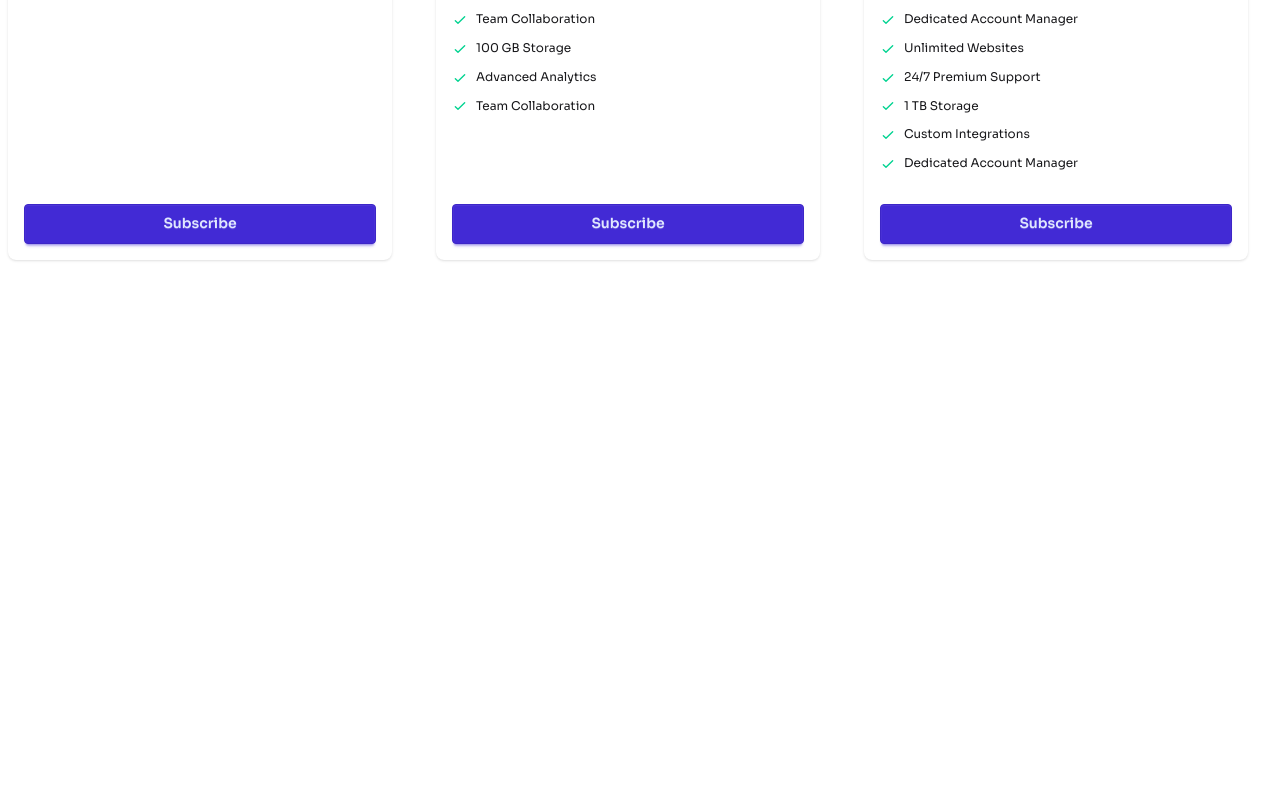
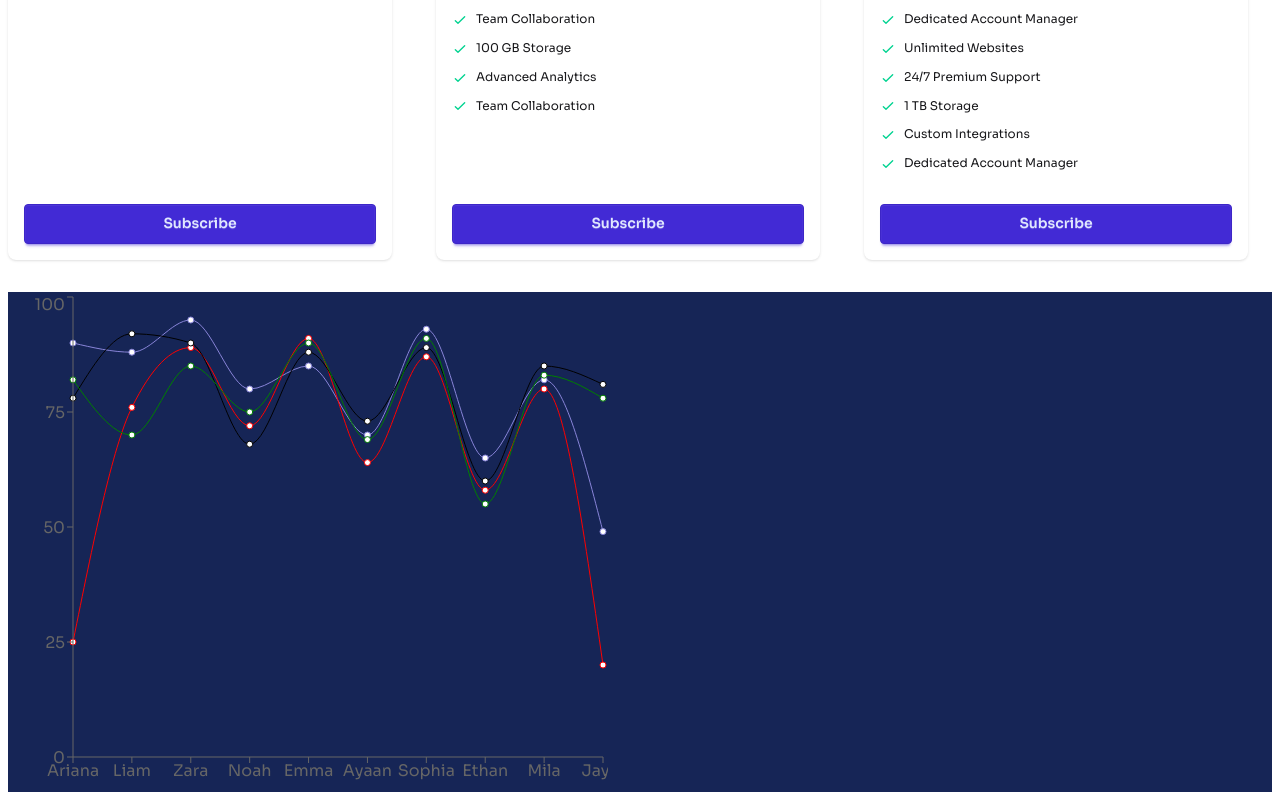
Before and after one commit to hasnaAbdullah/module-44-practice, a React (Vite) app: page / in a window 1280 px wide. Shown: the part 362-1162 px from the top of the page. Before the commit the page ends 800 px from the top, so only its background shows below. Built offline with nearby package versions, Linux system fonts and the light colour scheme.

Commit message:
I have explored recharts library for react application

```diff
--- /dev/null
+++ b/V-07/Charts/LineChart-01.jsx
@@ -0,0 +1,32 @@
+import React from "react";
+import { LineChart, Line, Tooltip, XAxis, YAxis } from "recharts";
+const students = [
+  { id: 1, name: "Ariana", physics: 25, math: 90, chemistry: 78, biology: 82 },
+  { id: 2, name: "Liam", physics: 76, math: 88, chemistry: 92, biology: 70 },
+  { id: 3, name: "Zara", physics: 89, math: 95, chemistry: 90, biology: 85 },
+  { id: 4, name: "Noah", physics: 72, math: 80, chemistry: 68, biology: 75 },
+  { id: 5, name: "Emma", physics: 91, math: 85, chemistry: 88, biology: 90 },
+  { id: 6, name: "Ayaan", physics: 64, math: 70, chemistry: 73, biology: 69 },
+  { id: 7, name: "Sophia", physics: 87, math: 93, chemistry: 89, biology: 91 },
+  { id: 8, name: "Ethan", physics: 58, math: 65, chemistry: 60, biology: 55 },
+  { id: 9, name: "Mila", physics: 80, math: 82, chemistry: 85, biology: 83 },
+  { id: 10, name: "Jay", physics: 20, math: 49, chemistry: 81, biology: 78 },
+];
+
+function LineChart01() {
+  return (
+    <div>
+      <LineChart width={600} height={500} data={students}>
+        <Line type="monotone" dataKey="math" stroke="#8884d8" />
+        <Line type="monotone" dataKey="physics" stroke="red" />
+        <Line type="monotone" dataKey="chemistry" stroke="black" />
+        <Line type="monotone" dataKey="biology" stroke="green" />
+        <XAxis dataKey={"name"} />
+        <YAxis />
+        <Tooltip />
+      </LineChart>
+    </div>
+  );
+}
+
+export default LineChart01;
--- a/src/App.jsx
+++ b/src/App.jsx
@@ -3,6 +3,7 @@ import "./App.css";
 import Navbar from "../V-02/Components/NavBar/Navbar";
 import { Suspense } from "react";
 import PricingOptions from "../V-05/PricingOptions/PricingOptions";
+import LineChart01 from "../V-07/Charts/LineChart-01";
 
 const pricesPromise = fetch("prices.json").then((res) => res.json());
 function App() {
@@ -14,6 +15,10 @@ function App() {
       >
         <PricingOptions pricesPromise={pricesPromise} />
       </Suspense>
+
+      <div className="bg-blue-950">
+        <LineChart01 />
+      </div>
     </div>
   );
 }
```
